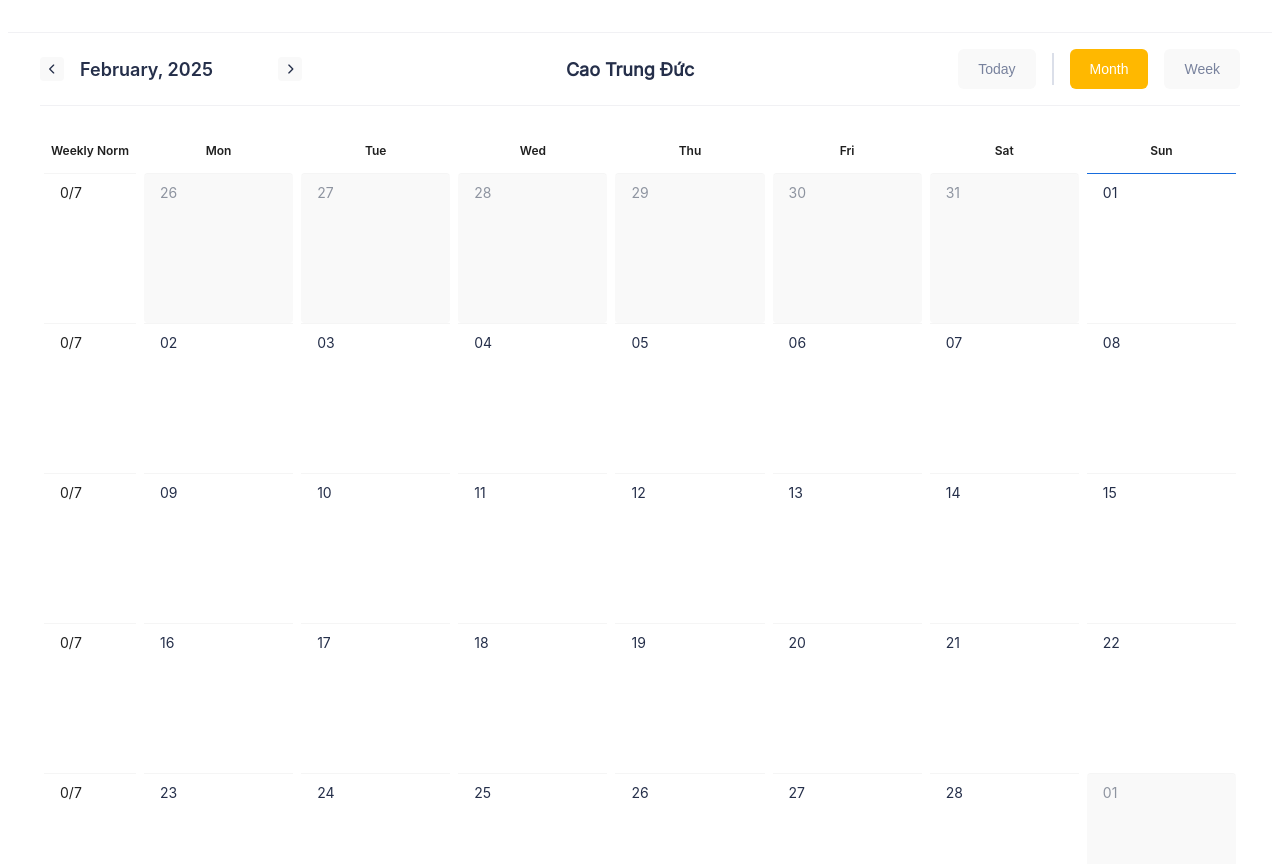
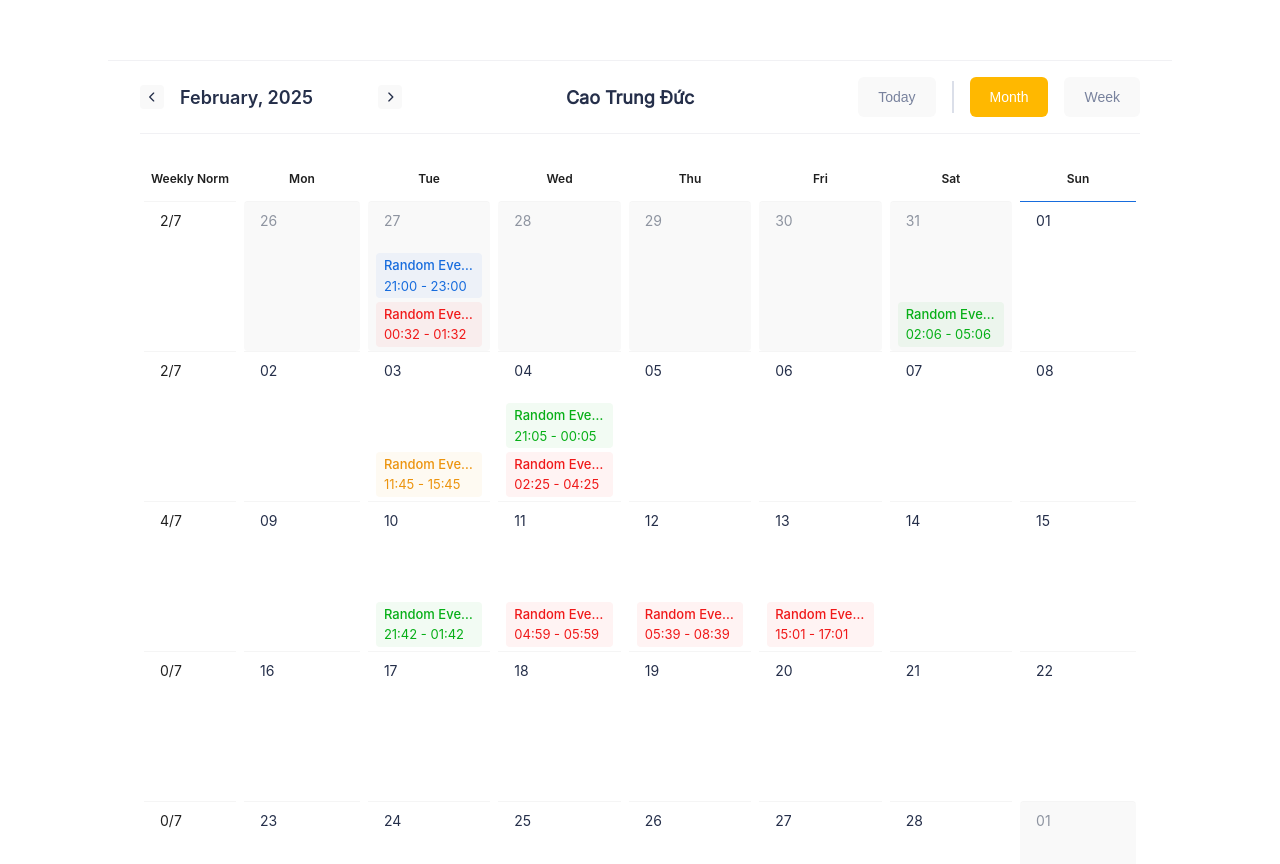
Before and after one commit to caotrungduc03/antd-calendar, a React (Vite) app: page / in a window 1280 px wide. Shown: the top 864 px of the page. Built offline with nearby package versions, Linux system fonts and the light colour scheme.

Commit message:
feat: add detail demo

```diff
--- a/src/App.tsx
+++ b/src/App.tsx
@@ -1,13 +1,119 @@
-import { Dayjs } from "dayjs";
+import { Card, Modal } from "antd";
+import dayjs, { Dayjs } from "dayjs";
+import { useEffect, useState } from "react";
 import AntdCalendar from "./";
-import { IEvent } from "./types";
+import { IEvent, TypeEvent } from "./types";
+
+const isEventOverlap = (newEvent: IEvent, existingEvents: IEvent[]): boolean => {
+  return existingEvents.some((existingEvent) => {
+    const newStart = dayjs(newEvent.startTime);
+    const newEnd = dayjs(newEvent.endTime);
+    const existingStart = dayjs(existingEvent.startTime);
+    const existingEnd = dayjs(existingEvent.endTime);
+
+    return newStart < existingEnd && newEnd > existingStart;
+  });
+};
+
+const generateRandomEvents = (numberOfEvents: number): IEvent[] => {
+  const fakeEvents: IEvent[] = [];
+  const eventTypes: TypeEvent[] = ["info", "success", "warning", "error"];
+
+  for (let i = 0; i < numberOfEvents; i++) {
+    const randomDaysOffset = Math.floor(Math.random() * 30) - 15; // Random offset between -15 and +15 days
+    const randomDate = dayjs().add(randomDaysOffset, "day");
+
+    const randomHourStart = Math.floor(Math.random() * 24);
+    const randomMinuteStart = Math.floor(Math.random() * 60);
+    const randomDurationHours = Math.floor(Math.random() * 4) + 1; // event duration between 1-4 hours
+
+    const startTime = randomDate.set("hour", randomHourStart).set("minute", randomMinuteStart).toDate();
+    const endTime = dayjs(startTime).add(randomDurationHours, "hour").toDate();
+
+    const randomType = eventTypes[Math.floor(Math.random() * eventTypes.length)];
+
+    const newEvent: IEvent = {
+      eventId: `${Date.now()}-${i}`, // Unique id
+      title: `Random Event ${i + 1}`,
+      startTime,
+      endTime,
+      type: randomType,
+    };
+
+    if (!isEventOverlap(newEvent, fakeEvents)) {
+      fakeEvents.push(newEvent);
+    }
+  }
+
+  return fakeEvents;
+};
 
 function App() {
+  const [events, setEvents] = useState<IEvent[]>([]);
+  const [detailEvents, setDetailEvents] = useState<IEvent[]>([]);
+  const [detailDate, setDetailDate] = useState<Dayjs | null>(null);
+  const [isOpenDetail, setIsOpenDetail] = useState<boolean>(false);
+
+  useEffect(() => {
+    setEvents(generateRandomEvents(20));
+  }, []);
+
   const handleOpenDetail = (date: Dayjs, events: IEvent[]) => {
-    console.log(date, events);
+    setDetailDate(date);
+    setDetailEvents(events);
+    setIsOpenDetail(true);
   };
 
-  return <AntdCalendar events={[]} handleOpenDetail={handleOpenDetail} />;
+  return (
+    <main
+      style={{
+        padding: "20px 100px",
+      }}
+    >
+      <AntdCalendar events={events} handleOpenDetail={handleOpenDetail} />
+
+      <Modal
+        title={dayjs(detailDate ?? Date.now()).format("MMMM DD, YYYY")}
+        open={isOpenDetail}
+        onCancel={() => setIsOpenDetail(false)}
+      >
+        <div style={{ display: "flex", flexDirection: "column", gap: "20px" }}>
+          {detailEvents.map((event) => (
+            <Card key={event.eventId} className={`event-${event.type}`} style={{ borderWidth: "0" }}>
+              <div style={{ display: "flex", justifyContent: "space-between" }}>
+                <div>Event name:</div>
+                <div>{event.title}</div>
+              </div>
+              <div style={{ display: "flex", justifyContent: "space-between" }}>
+                <div>Time:</div>
+                <div>
+                  {dayjs(event.startTime).format("HH:mm")} - {dayjs(event.endTime).format("HH:mm")}
+                </div>
+              </div>
+              <div style={{ display: "flex", justifyContent: "space-between" }}>
+                <div>Event types:</div>
+                <div>
+                  {event.type === "info" && "Info"}
+                  {event.type === "success" && "Success"}
+                  {event.type === "warning" && "Warning"}
+                  {event.type === "error" && "Error"}
+                </div>
+              </div>
+              <div style={{ display: "flex", justifyContent: "space-between" }}>
+                <div>Node:</div>
+                <div>
+                  {event.type === "info" && "Info"}
+                  {event.type === "success" && "Success"}
+                  {event.type === "warning" && "Warning"}
+                  {event.type === "error" && "Error"}
+                </div>
+              </div>
+            </Card>
+          ))}
+        </div>
+      </Modal>
+    </main>
+  );
 }
 
 export default App;
```
